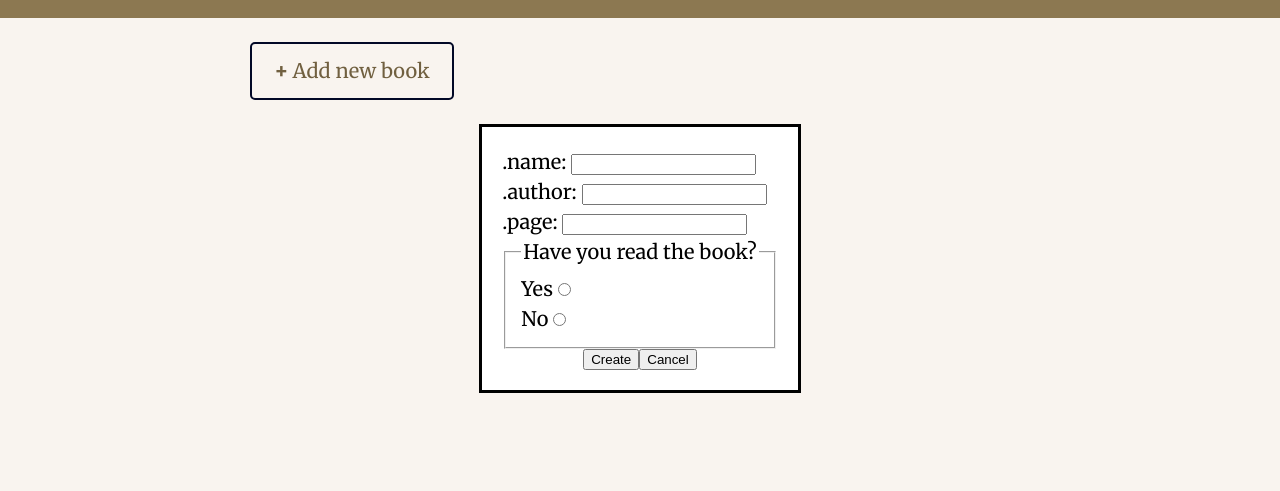
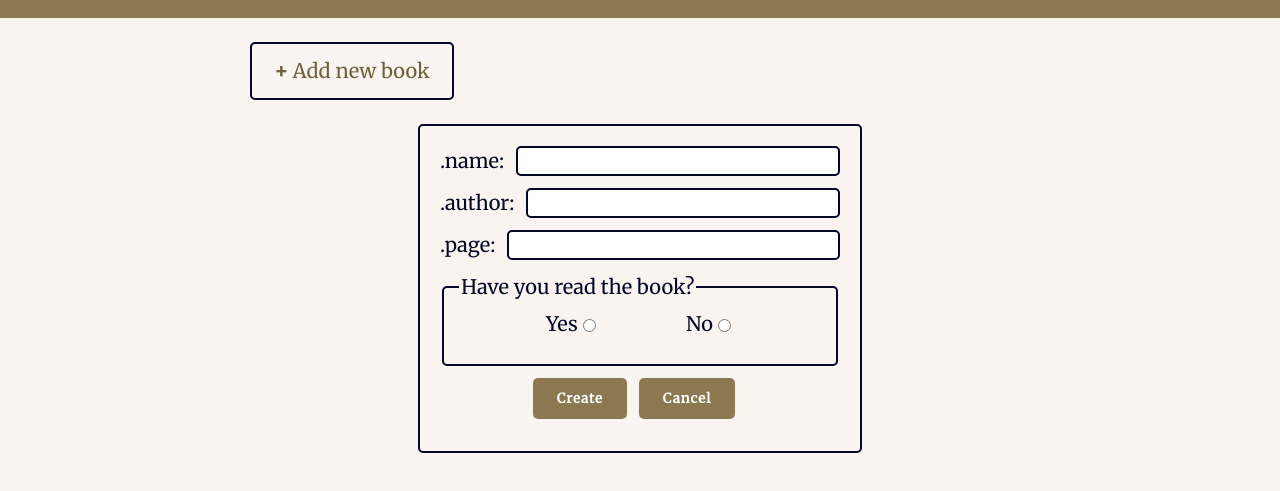
Before and after one commit to dd-mahn/Library, a plain HTML site: page index.html in a window 1280 px wide. Shown: the part 107-598 px from the top of the page. Drawn offline with Linux system fonts and the light colour scheme.

Commit message:
Add form dialog styling

```diff
--- a/asset/css/style.css
+++ b/asset/css/style.css
@@ -7,6 +7,7 @@
     --btn-text-color:#fffffe;
     --stroke-color:#020826;
     --tertiary-color:#f25042;
+    --read-color:#208448;
 }
 body{
     font-size: 20px;
@@ -20,6 +21,8 @@ body{
     background-color: var(--background-color);
     color: var(--paragraph-color);
 }
+
+/* Function classes */
 .align-center{
     display: flex;
     align-items: center;
@@ -30,6 +33,8 @@ body{
     align-items: center;
 }
 
+
+/* Header */
 .header{
     padding: 0px 250px;
     min-height: 125px;
@@ -51,6 +56,8 @@ body{
     border-radius: 5px;
 }
 
+
+/* Display */
 .book-display{
     padding: 24px 250px;
 }
@@ -68,6 +75,7 @@ body{
     gap: 12px;
 }
 
+/* Cards */
 .container .book-card{
     border: 2px solid var(--stroke-color);
     border-radius: 5px;
@@ -114,3 +122,50 @@ body{
     grid-area: 5 / 2 / 5 / 2;
     font-size: 22px;
 }
+
+
+/* Add Form */
+#add-dialog{
+    width: 400px;
+    border: 2px solid var(--stroke-color);
+    border-radius: 5px;
+    background-color: var(--background-color);
+    color: var(--headline-color);
+}
+#add-form{
+
+}
+
+#add-form div{
+    display: flex;
+    margin-bottom: 12px;
+}
+#add-form>div>label{
+    margin-right: 12px;
+}
+input[type="text"]{
+    width: 100%;
+    outline: none;
+    border: 2px solid var(--stroke-color);
+    border-radius: 5px;
+}
+fieldset{
+    border: 2px solid var(--stroke-color);
+    border-radius: 5px;
+    display: flex;
+    justify-content: space-evenly;
+}
+input[type="radio"]{
+
+}
+#add-form>div>button{
+    border:none;
+    border-radius: 5px;
+    padding: 12px 24px;
+    margin: 12px 12px 0px 0px;
+    font-family: 'Merriweather', serif;
+    font-weight: bold;
+    letter-spacing: 1px;
+    background-color: var(--btn-color);
+    color: var(--btn-text-color);
+}
```
